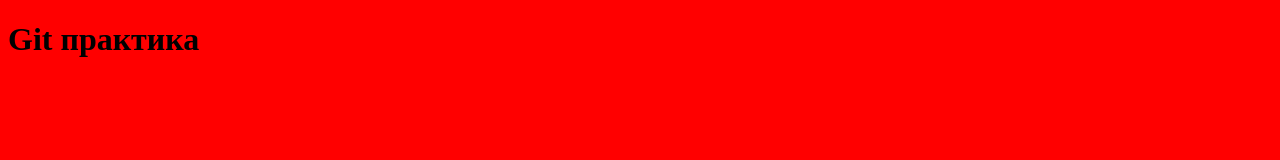
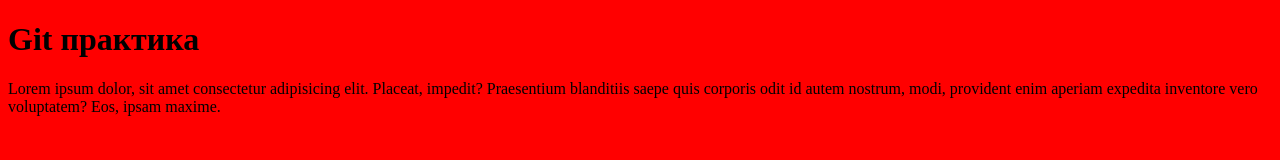
Before and after one commit to ferum0/test-import, a plain HTML site: page index.html in a window 1280 px wide. Drawn offline with Linux system fonts and the light colour scheme.

Commit message:
Add section with x3

```diff
--- a/index.html
+++ b/index.html
@@ -12,5 +12,10 @@
 </head>
 <body>
     <h1>Git практика</h1>
+    <section>
+        <p>
+            Lorem ipsum dolor, sit amet consectetur adipisicing elit. Placeat, impedit? Praesentium blanditiis saepe quis corporis odit id autem nostrum, modi, provident enim aperiam expedita inventore vero voluptatem? Eos, ipsam maxime.
+        </p>
+    </section>
 </body>
 </html>
```
